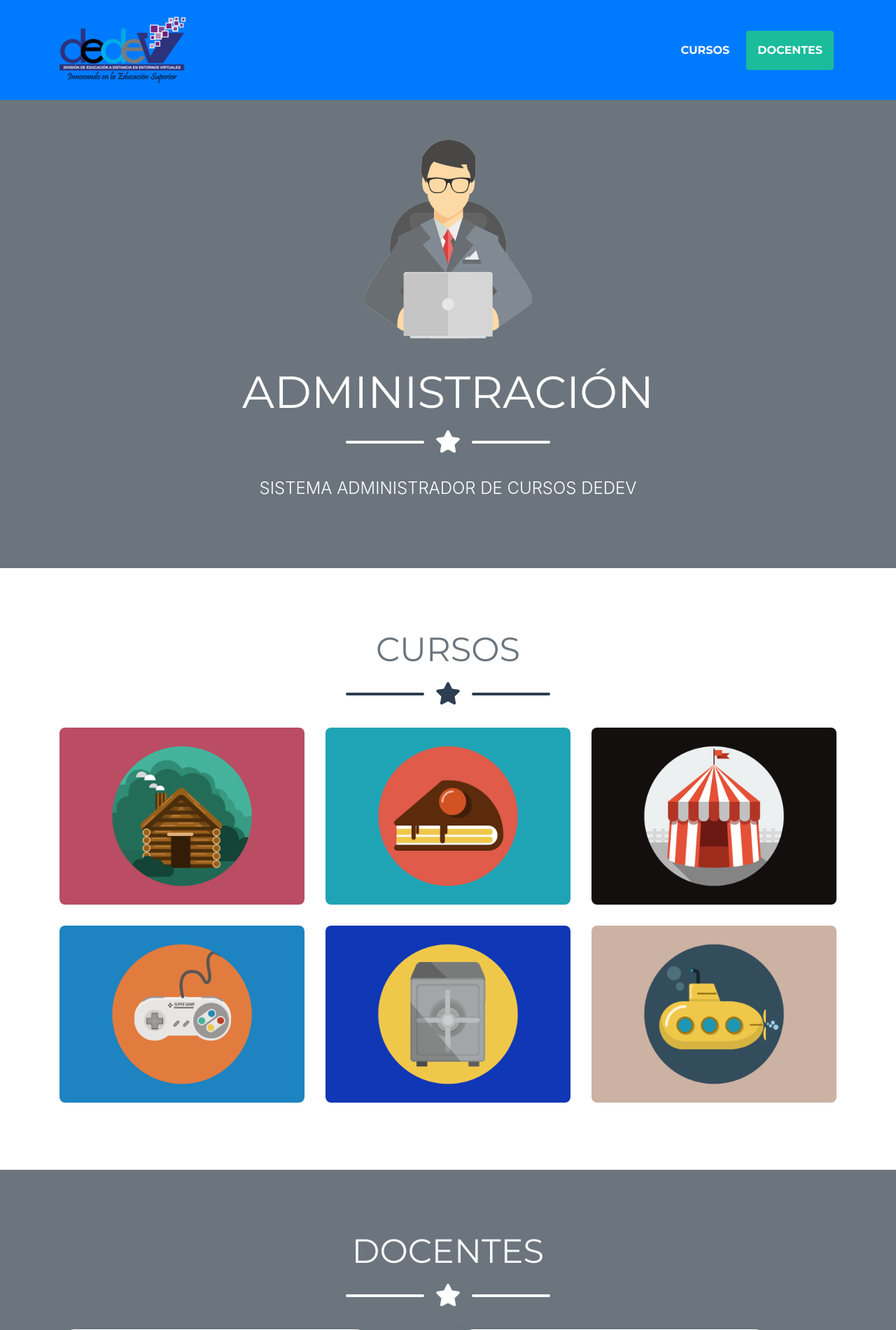
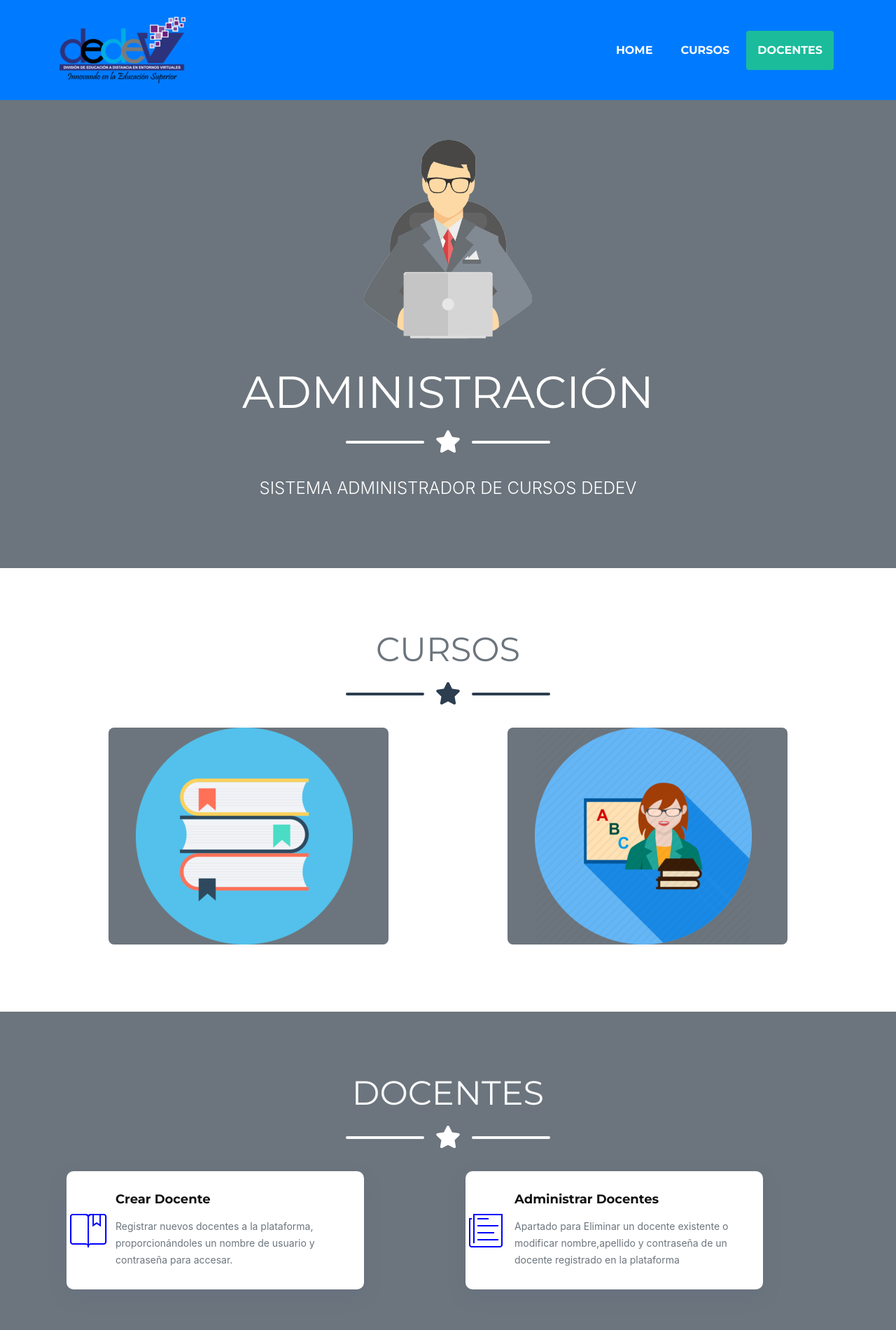
Before and after one commit to Askaredox/DIGED, a PHP site: page /database/application/views/vAdmin_page.php in a window 1280 px wide. Shown: the top 1901 px of the page at 70% size. Run offline with PHP 8.4, Linux system fonts and the light colour scheme; style sheets or scripts are compiled from the project's sources; some libraries are stand-ins or nearby versions; some web fonts are replaced.

Commit message:
ACTUALIZACION IMAGENES, Y COMIENZO SECCION CURSOS

```diff
--- a/application/controllers/cLogin.php
+++ b/application/controllers/cLogin.php
@@ -24,11 +24,11 @@ class CLogin extends CI_Controller{
         if($data['user_name']=="admin" && $data['user_pass']=="admin"){
             $this->session->set_userdata('logged_in', $data);
             $this->load->view('vAdmin_page');
-            /*
+
             echo '<pre>';
             print_r($this->session->userdata());
             echo '</pre>';
-            */
+
         }
         else{
             $this->session->sess_destroy();
--- a/application/views/vAdmin_page.php
+++ b/application/views/vAdmin_page.php
@@ -13,7 +13,8 @@
   <!-- Custom fonts for this theme -->
   <link href="/DIGED/Admin_page/vendor/fontawesome-free/css/all.min.css" rel="stylesheet" type="text/css">
   <link href="https://fonts.googleapis.com/css?family=Montserrat:400,700" rel="stylesheet" type="text/css">
-  <link href="https://fonts.googleapis.com/css?family=Lato:400,700,400italic,700italic" rel="stylesheet" type="text/css">
+  <link href="https://fonts.googleapis.com/css?family=Lato:400,700,400italic,700italic" rel="stylesheet"
+    type="text/css">
 
   <link href="/DIGED/Admin_page/lib/animate/animate.min.css" rel="stylesheet">
   <link href="/DIGED/Admin_page/lib/ionicons/css/ionicons.min.css" rel="stylesheet">
@@ -38,7 +39,8 @@
       <div class="logo float-left">
         <!-- Uncomment below if you prefer to use an image logo -->
         <!-- <h1 class="text-light"><a href="#header"><span>NewBiz</span></a></h1> -->
-        <a href="#intro" class="scrollto"><img src="/DIGED/Admin_page/img/dedev (3).png" alt="Responsive image" class="img-fluid"></a>
+        <a href="#intro" class="scrollto"><img src="/DIGED/Admin_page/img/dedev (3).png" alt="Responsive image"
+            class="img-fluid"></a>
       </div>
       <button
         class="navbar-toggler navbar-toggler-right text-uppercase font-weight-bold bg-secondary text-white rounded"
@@ -49,6 +51,9 @@
       </button>
       <div class="collapse navbar-collapse" id="navbarResponsive">
         <ul class="navbar-nav ml-auto">
+          <li class="nav-item mx-0 mx-lg-1">
+            <a class="nav-link py-3 px-0 px-lg-3 rounded js-scroll-trigger" href="#intro">HOME</a>
+          </li>
           <li class="nav-item mx-0 mx-lg-1">
             <a class="nav-link py-3 px-0 px-lg-3 rounded js-scroll-trigger" href="#CURSOS">CURSOS</a>
           </li>
@@ -61,6 +66,7 @@
   </nav>
 
   <!-- Masthead -->
+  <section id="intro">
     <header class="masthead bg-secondary text-white text-center">
       <div class="container d-flex align-items-center flex-column">
 
@@ -84,18 +90,20 @@
 
       </div>
     </header>
+  </section>
+
 
   <!-- Cursos Section -->
   <section class="page-section portfolio" id="CURSOS">
     <div class="container">
 
       <!-- Portfolio Section Heading -->
-      <h2 class="page-section-heading text-center text-uppercase text-secondary mb-0">CURSOS</h2>
+      <h2 class="page-section-heading text-center text-uppercase text-secondary">CURSOS</h2>
 
       <!-- Icon Divider -->
-      <div class="divider-custom">
+      <div class="divider-custom text-white">
         <div class="divider-custom-line"></div>
-        <div class="divider-custom-icon">
+        <div class="divider-custom-icon ">
           <i class="fas fa-star"></i>
         </div>
         <div class="divider-custom-line"></div>
@@ -105,77 +113,34 @@
       <div class="row">
 
         <!-- Portfolio Item 1 -->
-        <div class="col-md-6 col-lg-4">
-          <div class="portfolio-item mx-auto" data-toggle="modal" data-target="#portfolioModal1">
+        <div class="col-sm-12 col-md-6 col-lg-6">
+          <div class="portfolio-item mx-auto bg-secondary" data-toggle="modal" data-target="#portfolioModal1">
             <div class="portfolio-item-caption d-flex align-items-center justify-content-center h-100 w-100">
               <div class="portfolio-item-caption-content text-center text-white">
-                <i class="fas fa-plus fa-3x"></i>
+                <h4 class="display-7">CREAR CURSOS</h4>
+                <i class="fas fa-hand-pointer fa-3x"></i>
               </div>
             </div>
-            <img class="img-fluid" src="/DIGED/Admin_page/img/portfolio/cabin.png" alt="">
+            <div class="container align-self-center ml-4 ">
+              <img class="img-fluid" src="/DIGED/Admin_page/img/portfolio/crear2.png" alt="">
+            </div>
           </div>
         </div>
 
         <!-- Portfolio Item 2 -->
-        <div class="col-md-6 col-lg-4">
-          <div class="portfolio-item mx-auto" data-toggle="modal" data-target="#portfolioModal2">
+        <div class="col-sm-12 col-md-6 col-lg-6">
+          <div class="portfolio-item mx-auto bg-secondary" data-toggle="modal" data-target="#portfolioModal2">
             <div class="portfolio-item-caption d-flex align-items-center justify-content-center h-100 w-100">
               <div class="portfolio-item-caption-content text-center text-white">
-                <i class="fas fa-plus fa-3x"></i>
+                <h4 class="display-7">ADMINISTRAR CURSOS</h4>
+                <i class="fas fa-hand-pointer fa-3x"></i>
               </div>
             </div>
-            <img class="img-fluid" src="/DIGED/Admin_page/img/portfolio/cake.png" alt="">
+            <div class="container align-self-center ml-4">
+              <img class="img-fluid" src="/DIGED/Admin_page/img/portfolio/modificarCurso2.png" alt="">
             </div>
           </div>
-
-        <!-- Portfolio Item 3 -->
-        <div class="col-md-6 col-lg-4">
-          <div class="portfolio-item mx-auto" data-toggle="modal" data-target="#portfolioModal3">
-            <div class="portfolio-item-caption d-flex align-items-center justify-content-center h-100 w-100">
-              <div class="portfolio-item-caption-content text-center text-white">
-                <i class="fas fa-plus fa-3x"></i>
         </div>
-            </div>
-            <img class="img-fluid" src="/DIGED/Admin_page/img/portfolio/circus.png" alt="">
-          </div>
-        </div>
-
-        <!-- Portfolio Item 4 -->
-        <div class="col-md-6 col-lg-4">
-          <div class="portfolio-item mx-auto" data-toggle="modal" data-target="#portfolioModal4">
-            <div class="portfolio-item-caption d-flex align-items-center justify-content-center h-100 w-100">
-              <div class="portfolio-item-caption-content text-center text-white">
-                <i class="fas fa-plus fa-3x"></i>
-              </div>
-            </div>
-            <img class="img-fluid" src="/DIGED/Admin_page/img/portfolio/game.png" alt="">
-          </div>
-        </div>
-
-        <!-- Portfolio Item 5 -->
-        <div class="col-md-6 col-lg-4">
-          <div class="portfolio-item mx-auto" data-toggle="modal" data-target="#portfolioModal5">
-            <div class="portfolio-item-caption d-flex align-items-center justify-content-center h-100 w-100">
-              <div class="portfolio-item-caption-content text-center text-white">
-                <i class="fas fa-plus fa-3x"></i>
-              </div>
-            </div>
-            <img class="img-fluid" src="/DIGED/Admin_page/img/portfolio/safe.png" alt="">
-          </div>
-        </div>
-
-        <!-- Portfolio Item 6 -->
-        <div class="col-md-6 col-lg-4">
-          <div class="portfolio-item mx-auto" data-toggle="modal" data-target="#portfolioModal6">
-            <div class="portfolio-item-caption d-flex align-items-center justify-content-center h-100 w-100">
-              <div class="portfolio-item-caption-content text-center text-white">
-                <i class="fas fa-plus fa-3x"></i>
-              </div>
-            </div>
-            <img class="img-fluid" src="/DIGED/Admin_page/img/portfolio/submarine.png" alt="">
-          </div>
-        </div>
-
       </div>
       <!-- /.row -->
 
@@ -190,7 +155,7 @@
 
       <!-- Icon Divider -->
       <div class="divider-custom">
-        <div class="divider-custom-line bg-light" ></div>
+        <div class="divider-custom-line bg-light"></div>
         <div class="divider-custom-icon ">
           <i class="fas fa-star" style="color: white;"></i>
         </div>
```
Also changed, not shown: Admin_page/img/portfolio/cabin.png (deleted), Admin_page/img/portfolio/cake.png (deleted), Admin_page/img/portfolio/circus.png (deleted), Admin_page/img/portfolio/crear2.png (added), Admin_page/img/portfolio/game.png (deleted), Admin_page/img/portfolio/modificarCurso2.png (added), Admin_page/img/portfolio/safe.png (deleted), Admin_page/img/portfolio/submarine.png (deleted). Lines whose indentation alone changed are shown as unchanged.
